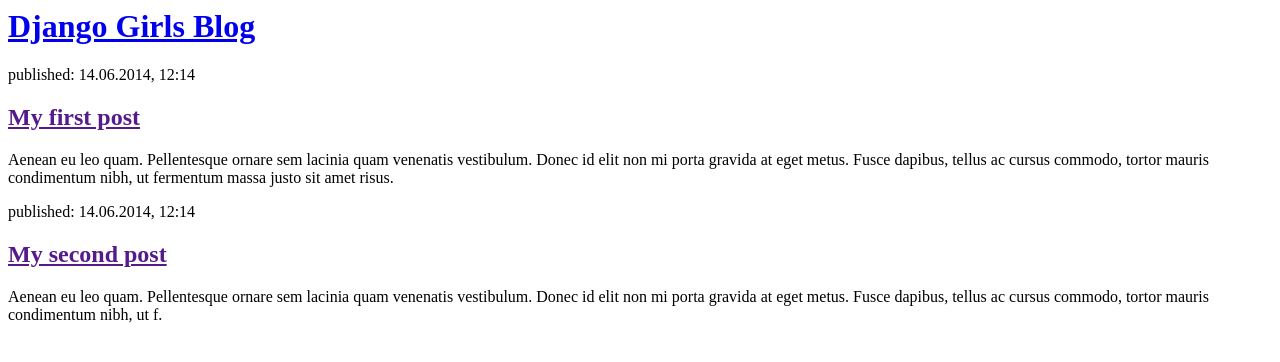
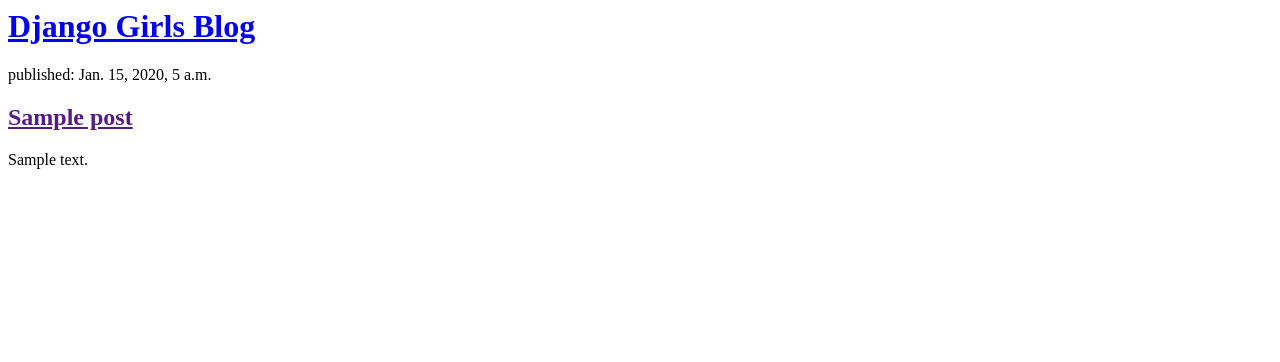
Before and after one commit to nick-saxton/django-blog, a Django app: page / in a window 1280 px wide. Shown: the top 362 px of the page. Run offline with Django 3.2, Linux system fonts and the light colour scheme; tables that the repository leaves empty hold one stand-in row (values such as "Sample post").

Commit message:
Update blog post template to display posts from DB

```diff
--- a/blog/templates/blog/post_list.html
+++ b/blog/templates/blog/post_list.html
@@ -7,26 +7,12 @@
             <h1><a href="/">Django Girls Blog</a></h1>
         </div>
 
+        {% for post in posts %}
         <div>
-            <p>published: 14.06.2014, 12:14</p>
-            <h2><a href="">My first post</a></h2>
-            <p>
-                Aenean eu leo quam. Pellentesque ornare sem lacinia quam
-                venenatis vestibulum. Donec id elit non mi porta gravida at eget
-                metus. Fusce dapibus, tellus ac cursus commodo, tortor mauris
-                condimentum nibh, ut fermentum massa justo sit amet risus.
-            </p>
+            <p>published: {{ post.published_date }}</p>
+            <h2><a href="">{{ post.title }}</a></h2>
+            <p>{{ post.text|linebreaksbr }}</p>
         </div>
-
-        <div>
-            <p>published: 14.06.2014, 12:14</p>
-            <h2><a href="">My second post</a></h2>
-            <p>
-                Aenean eu leo quam. Pellentesque ornare sem lacinia quam
-                venenatis vestibulum. Donec id elit non mi porta gravida at eget
-                metus. Fusce dapibus, tellus ac cursus commodo, tortor mauris
-                condimentum nibh, ut f.
-            </p>
-        </div>
+        {% endfor %}
     </body>
 </html>
--- a/blog/views.py
+++ b/blog/views.py
@@ -1,7 +1,11 @@
 from django.shortcuts import render
+from django.utils import timezone
+from .models import Post
 
 # Create your views here.
 
 
 def post_list(request):
-    return render(request, 'blog/post_list.html', {})
+    posts = Post.objects.filter(
+        published_date__lte=timezone.now()).order_by('published_date')
+    return render(request, 'blog/post_list.html', {'posts': posts})
```
